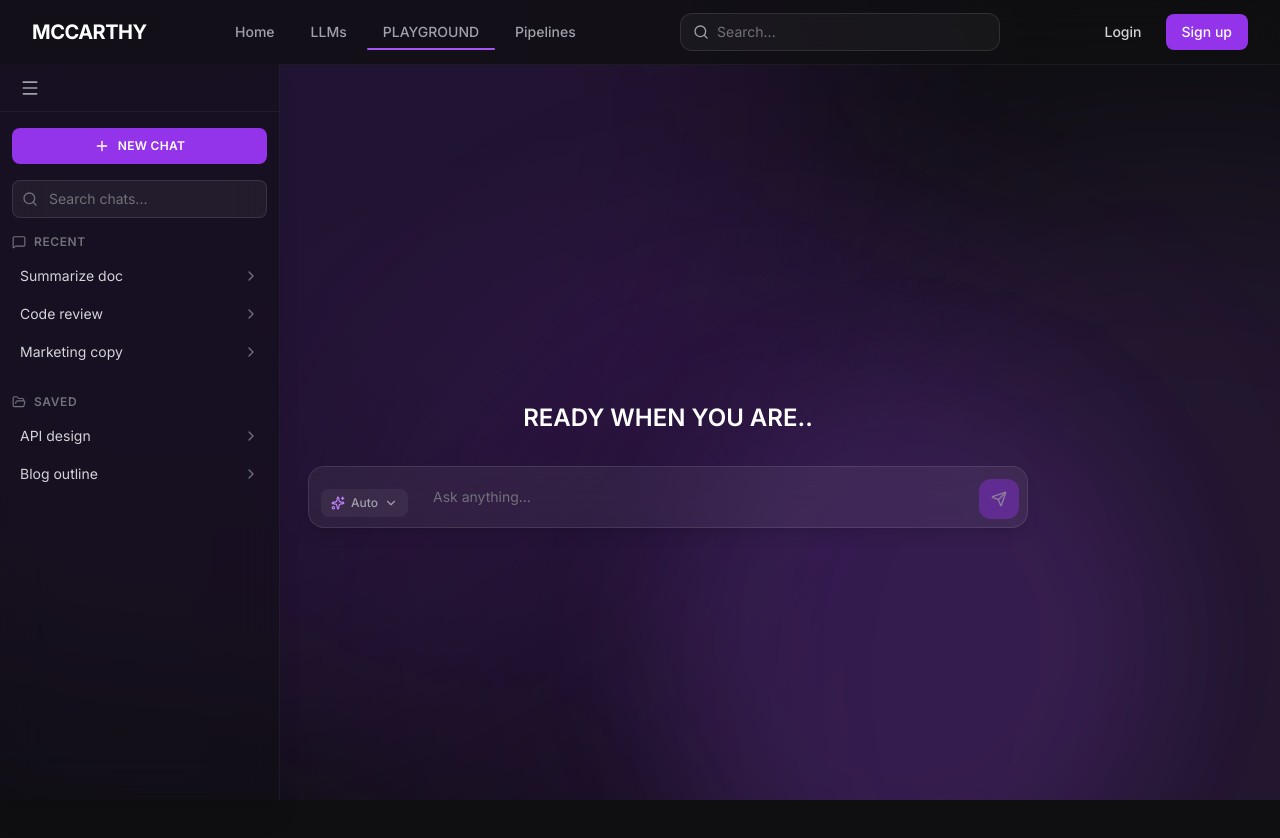
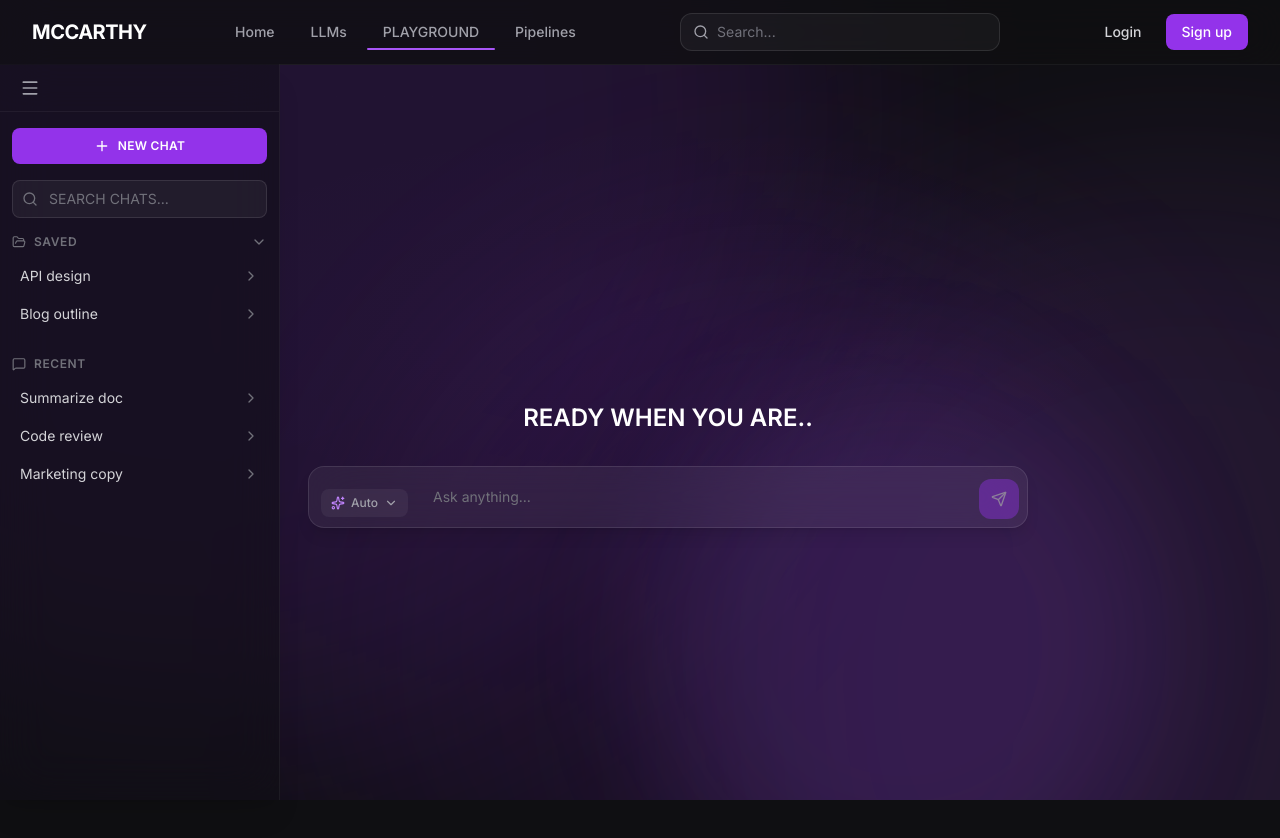
Before and after one commit to jyoshithareddy08/McCarthy2.0, a React (Vite) app in the folder frontend/: page /playground in a window 1280 px wide. Shown: the top 838 px of the page. Built offline with nearby package versions, Linux system fonts and the light colour scheme.

Commit message:
Playground: fixed height/scroll, hidden scrollbar, sidebar Saved collapsible above Recent

```diff
--- a/frontend/src/components/playground/ChatSidebar.jsx
+++ b/frontend/src/components/playground/ChatSidebar.jsx
@@ -1,6 +1,6 @@
 import { useState, useEffect } from "react";
 import { motion, AnimatePresence } from "framer-motion";
-import { Search, Plus, MessageSquare, FolderOpen, ChevronRight, Menu, X } from "lucide-react";
+import { Search, Plus, MessageSquare, FolderOpen, ChevronRight, ChevronDown, Menu, X } from "lucide-react";
 
 const overlayVariants = {
   hidden: { opacity: 0, pointerEvents: "none" },
@@ -36,6 +36,7 @@ function useMediaQuery(query) {
 export default function ChatSidebar({ isOpen, onClose, onNewChat }) {
   const [expanded, setExpanded] = useState(true);
   const [search, setSearch] = useState("");
+  const [savedOpen, setSavedOpen] = useState(true);
   const isMobile = useMediaQuery("(max-width: 767px)");
   const showContent = isMobile ? isOpen : expanded;
   const showInnerContent = (isMobile && isOpen) || (!isMobile && expanded);
@@ -103,18 +104,37 @@ export default function ChatSidebar({ isOpen, onClose, onNewChat }) {
                   type="text"
                   value={search}
                   onChange={(e) => setSearch(e.target.value)}
-                  placeholder="Search chats..."
+                  placeholder="SEARCH CHATS..."
                   className="w-full rounded-lg border border-white/10 bg-white/5 py-2 pl-9 pr-3 text-sm text-white placeholder:text-zinc-500 focus:border-primary-500/50 focus:outline-none"
                 />
               </div>
 
               <div className="space-y-6 overflow-y-auto">
                 <section>
-                  <h3 className="mb-2 flex items-center gap-2 text-xs font-semibold uppercase tracking-wider text-zinc-500">
-                    <MessageSquare className="h-3.5 w-3.5" /> Recent
-                  </h3>
-                  <ul className="space-y-0.5">
-                    {recentChats.map((chat) => (
+                  <button
+                    type="button"
+                    onClick={() => setSavedOpen((o) => !o)}
+                    className="mb-2 flex w-full items-center gap-2 text-left text-xs font-semibold uppercase tracking-wider text-zinc-500 hover:text-zinc-400"
+                  >
+                    <FolderOpen className="h-3.5 w-3.5 shrink-0" /> Saved
+                    <motion.span
+                      animate={{ rotate: savedOpen ? 0 : -90 }}
+                      transition={{ duration: 0.2 }}
+                      className="ml-auto"
+                    >
+                      <ChevronDown className="h-4 w-4" />
+                    </motion.span>
+                  </button>
+                  <AnimatePresence initial={false}>
+                    {savedOpen && (
+                      <motion.ul
+                        initial={{ height: 0, opacity: 0 }}
+                        animate={{ height: "auto", opacity: 1 }}
+                        exit={{ height: 0, opacity: 0 }}
+                        transition={{ duration: 0.2 }}
+                        className="space-y-0.5 overflow-hidden"
+                      >
+                        {savedChats.map((chat) => (
                           <li key={chat.id}>
                             <button
                               type="button"
@@ -125,14 +145,16 @@ export default function ChatSidebar({ isOpen, onClose, onNewChat }) {
                             </button>
                           </li>
                         ))}
-                  </ul>
+                      </motion.ul>
+                    )}
+                  </AnimatePresence>
                 </section>
                 <section>
                   <h3 className="mb-2 flex items-center gap-2 text-xs font-semibold uppercase tracking-wider text-zinc-500">
-                    <FolderOpen className="h-3.5 w-3.5" /> Saved
+                    <MessageSquare className="h-3.5 w-3.5" /> Recent
                   </h3>
                   <ul className="space-y-0.5">
-                    {savedChats.map((chat) => (
+                    {recentChats.map((chat) => (
                       <li key={chat.id}>
                         <button
                           type="button"
--- a/frontend/src/index.css
+++ b/frontend/src/index.css
@@ -41,3 +41,12 @@ body {
 ::-webkit-scrollbar-thumb:hover {
   background: #52525b;
 }
+
+/* Hide scrollbar while keeping scroll (e.g. chat messages) */
+.scrollbar-hide {
+  -ms-overflow-style: none;
+  scrollbar-width: none;
+}
+.scrollbar-hide::-webkit-scrollbar {
+  display: none;
+}
--- a/frontend/src/pages/Playground.jsx
+++ b/frontend/src/pages/Playground.jsx
@@ -41,7 +41,7 @@ export default function Playground() {
   };
 
   return (
-    <div className="relative flex min-h-screen flex-col">
+    <div className="relative flex h-screen overflow-hidden flex-col">
       <AnimatedBackground />
 
       {/* Sidebar overlay - does not push content */}
@@ -55,8 +55,8 @@ export default function Playground() {
         }}
       />
 
-      {/* Main area: offset from left on desktop for sidebar rail */}
-      <div className="relative flex flex-1 flex-col md:ml-14">
+      {/* Main area: fixed height, offset from left on desktop for sidebar rail */}
+      <div className="relative flex flex-1 flex-col min-h-0 md:ml-14">
         {/* Mobile only: sidebar toggle (no PLAYGROUND header) */}
         <div className="sticky top-0 z-30 flex h-12 items-center px-4 md:hidden">
           <button
@@ -69,8 +69,8 @@ export default function Playground() {
           </button>
         </div>
 
-        {/* Content: centered when empty; when chat started, messages scroll + input at fixed height from bottom */}
-        <div className="relative mx-auto flex w-full max-w-3xl flex-1 flex-col px-4 py-4 sm:px-6 min-h-0">
+        {/* Content: centered when empty; when chat started, only messages area scrolls, input fixed at bottom */}
+        <div className="relative mx-auto flex w-full max-w-3xl flex-1 flex-col min-h-0 px-4 py-4 sm:px-6">
           <motion.div
             layout
             className={`flex flex-1 flex-col min-h-0 ${hasStartedChat ? "" : "justify-center items-center"}`}
@@ -86,7 +86,7 @@ export default function Playground() {
                   transition={{ duration: 0.25 }}
                   className="flex flex-1 flex-col min-h-0 overflow-hidden"
                 >
-                  <div className="flex-1 min-h-0 max-h-[65vh] overflow-y-auto space-y-6 pb-4 pt-10 sm:pt-12 w-full">
+                  <div className="flex-1 min-h-0 overflow-y-auto overflow-x-hidden space-y-6 pb-4 pt-10 sm:pt-12 w-full scrollbar-hide">
                     {messages.map((msg) => (
                       <ChatMessage key={msg.id} message={msg} />
                     ))}
```
Lines whose indentation alone changed are shown as unchanged.
